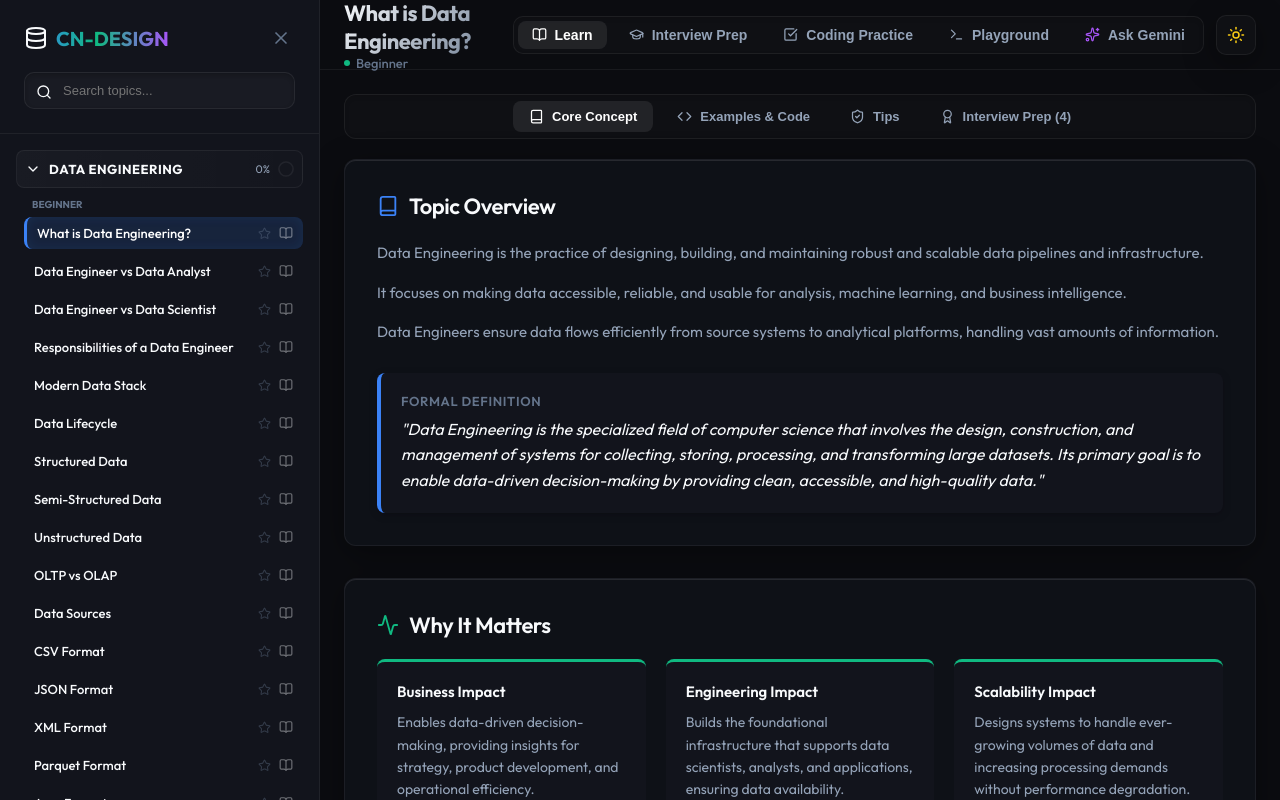
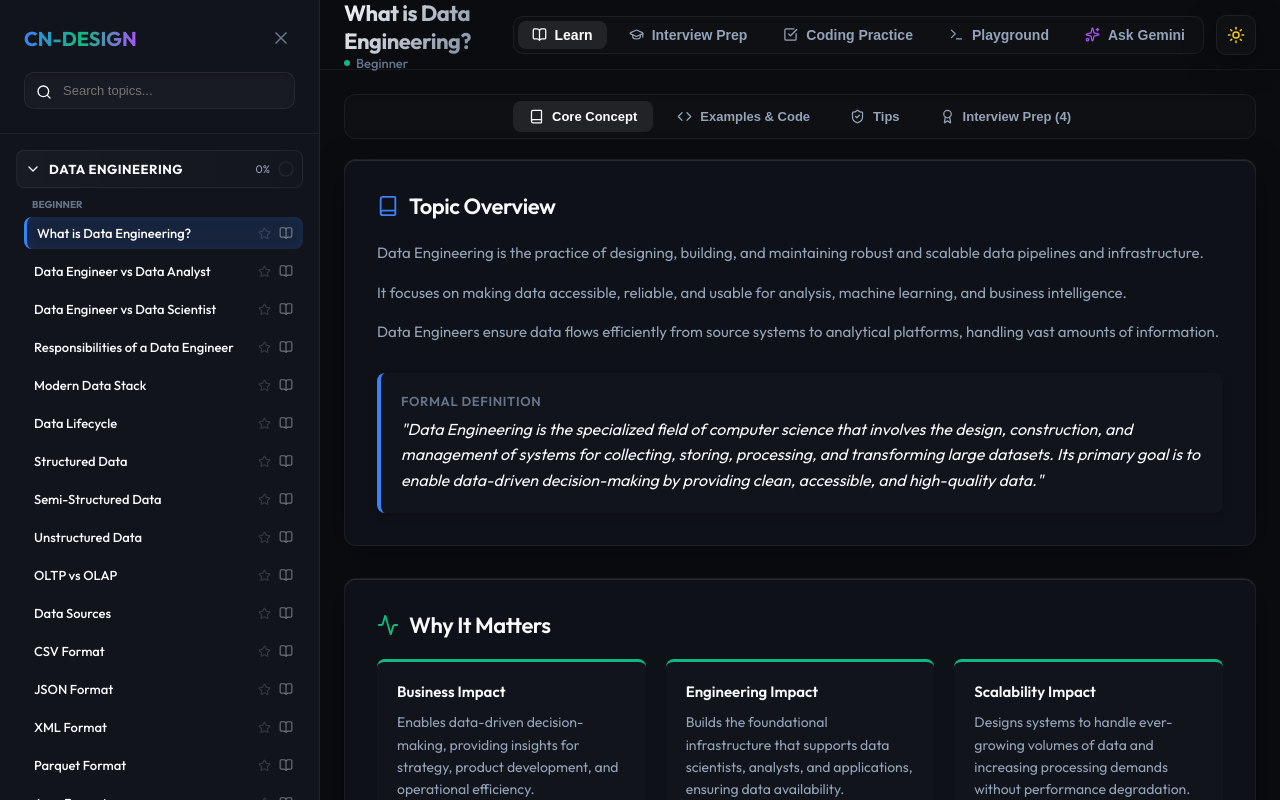
Before and after one commit to CN-Design/Data-Engineering-Platform, a React (Vite) app: page / in a window 1280 px wide. Built offline with nearby package versions, Linux system fonts and the light colour scheme.

Commit message:
updated site title

```diff
--- a/src/components/Sidebar.tsx
+++ b/src/components/Sidebar.tsx
@@ -82,7 +82,6 @@ export const Sidebar: React.FC<SidebarProps> = ({
       <div className="sidebar-header" style={{ display: 'flex', flexDirection: 'column' }}>
         <div style={{ display: 'flex', justifyContent: 'space-between', alignItems: 'center', width: '100%' }}>
           <h1 className="logo-text" style={{ margin: 0 }}>
-            <Database size={24} />
             <span>CN-DESIGN</span>
           </h1>
           {onClose && (
```
